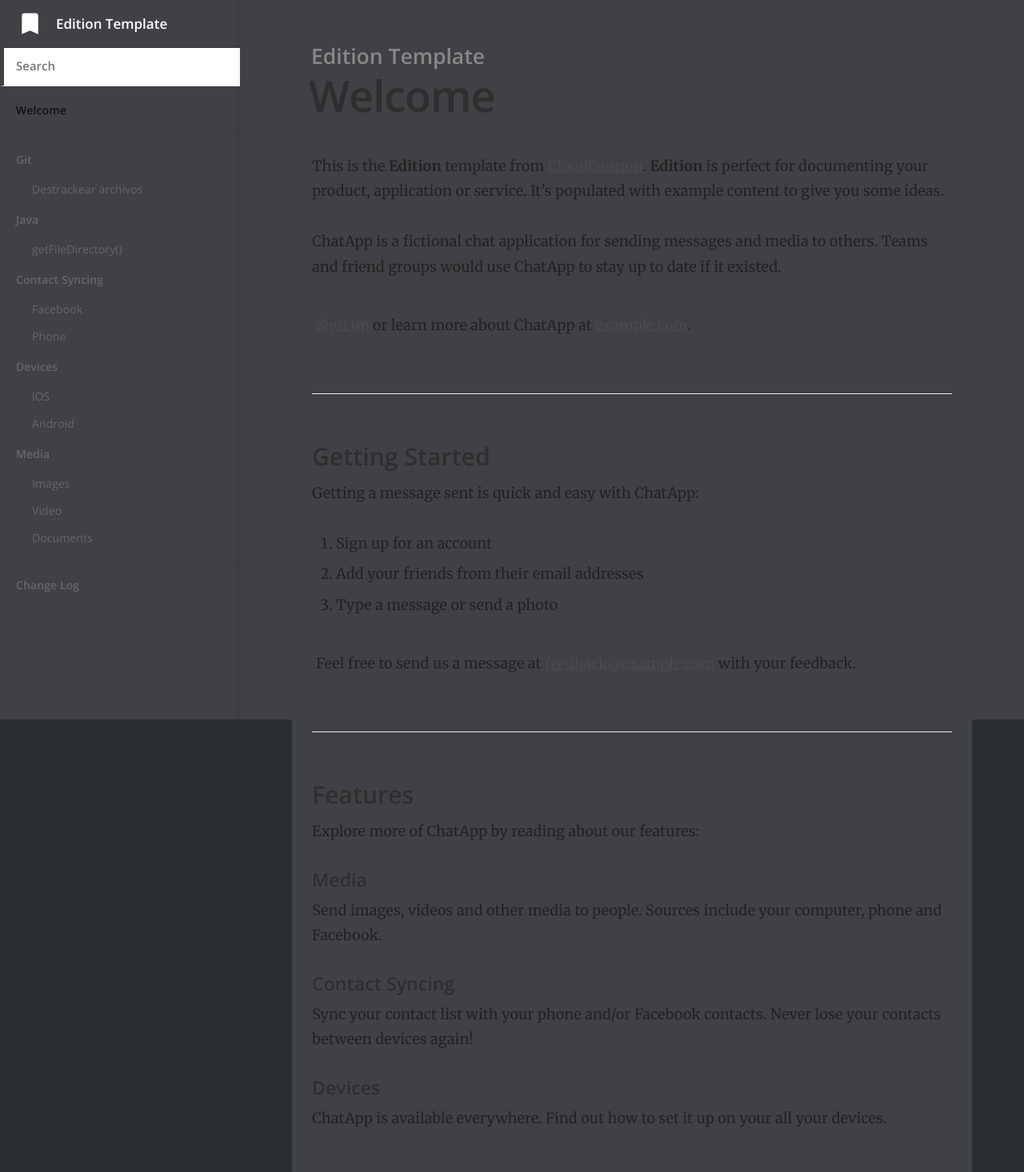
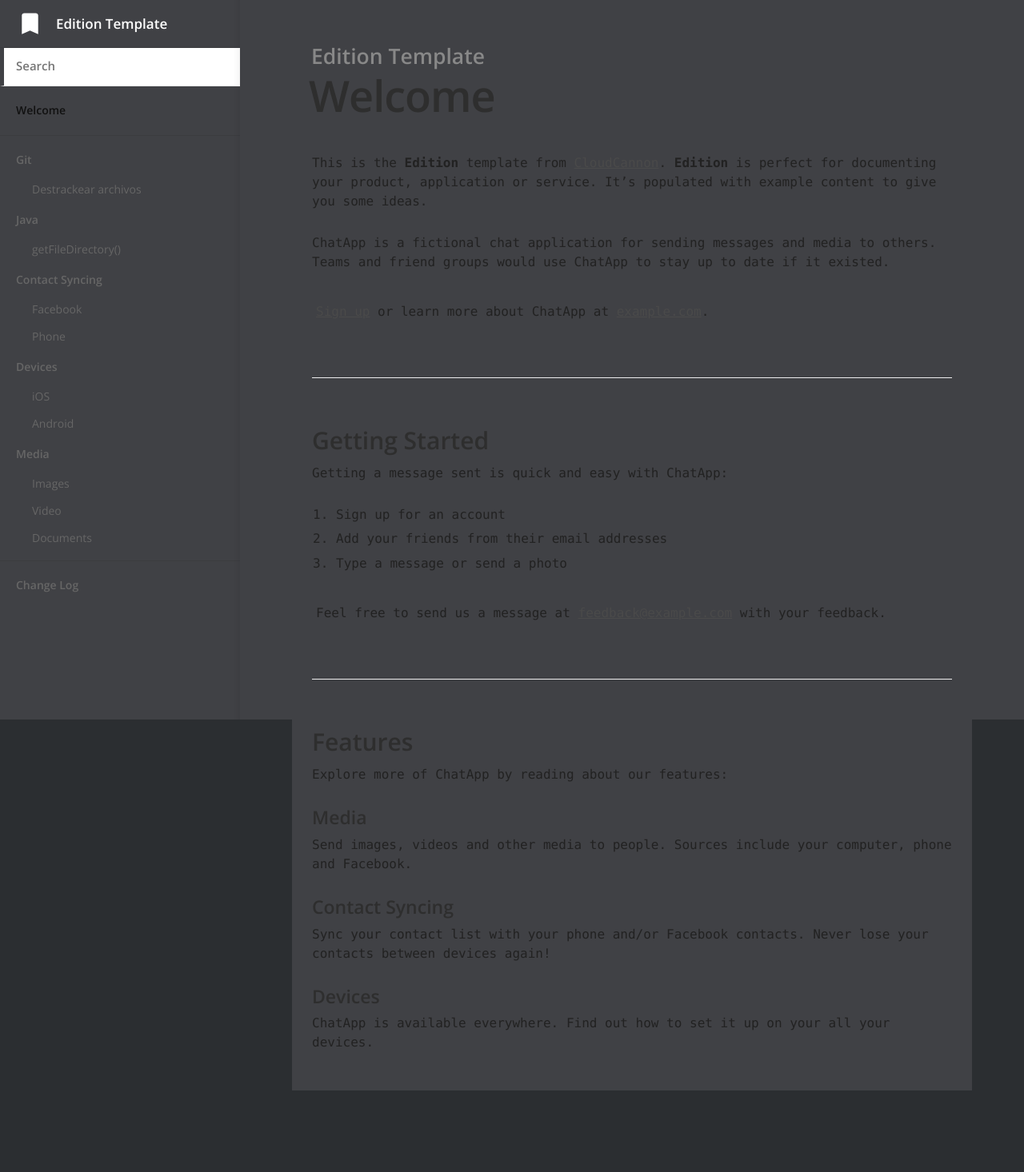
Before and after one commit to slaarks/slaarks.github.io, a Jekyll site: the page built from index.md, in a window 1280 px wide. Shown: the whole page at 80% size. Built offline with Jekyll 4.4.1, drawn with Linux system fonts in a browser that asks for light colours; after the commit the page ends 1364 px from its top, so only the background shows below that.

Commit message:
Typography fix.

```diff
--- a/_sass/_typography.scss
+++ b/_sass/_typography.scss
@@ -6,19 +6,14 @@ html {
 }
 
 body {
-	height: 100%;
-	max-height: 100%;
-	font-family: "Merriweather", serif;
-	letter-spacing: 0.01rem;
-	font-size: 1.8em;
-	line-height: 1.75em;
-	color: #3A4145;
-	font-weight: 400;
-	-webkit-font-feature-settings: 'kern' 1;
-	-moz-font-feature-settings: 'kern' 1;
-	-o-font-feature-settings: 'kern' 1;
-	text-rendering: geometricPrecision;
-}
+	margin: 0;
+	padding: 0;
+	$body-background-color: #333333;
+	color: #f2f2f2;
+	font-size: 16px;
+	line-height: 1.5;
+	font-family: Monaco, "Bitstream Vera Sans Mono", "Lucida Console", Terminal, monospace;
+  }
 
 h1,
 h2,
```
